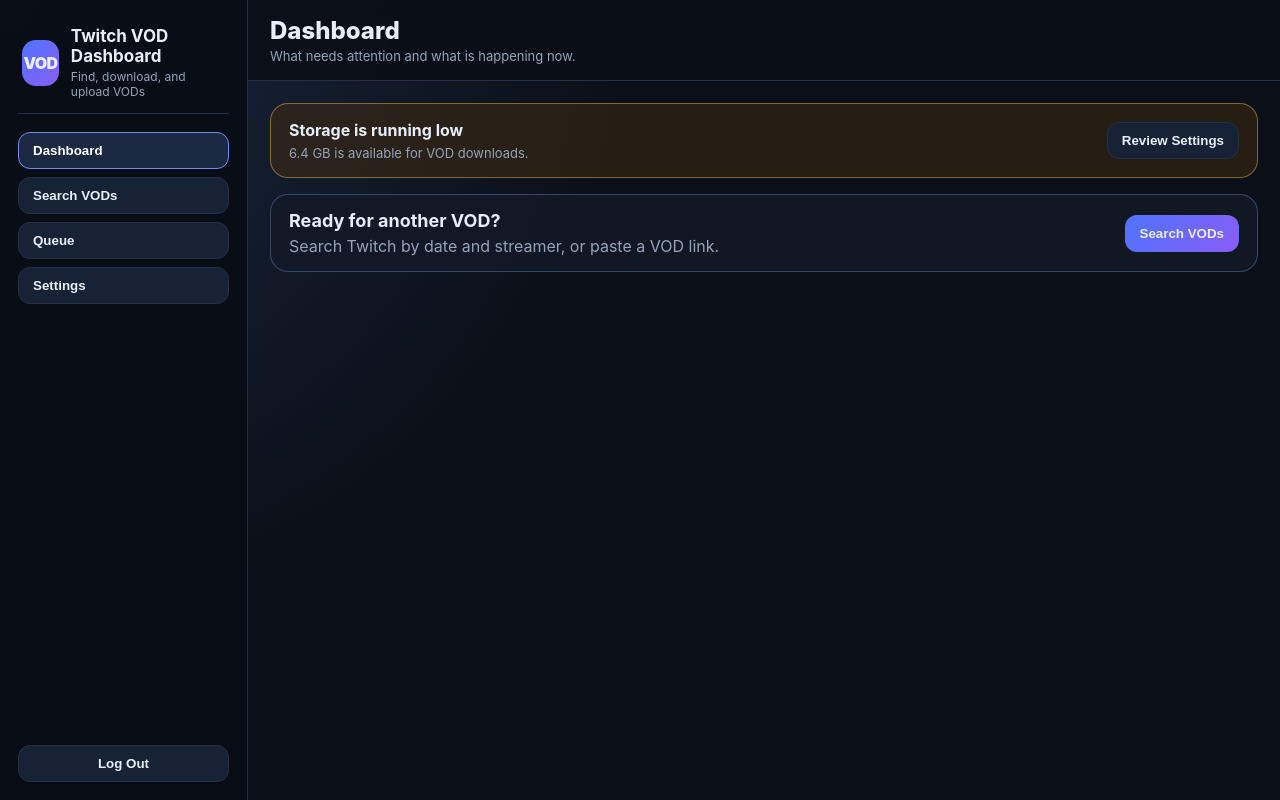
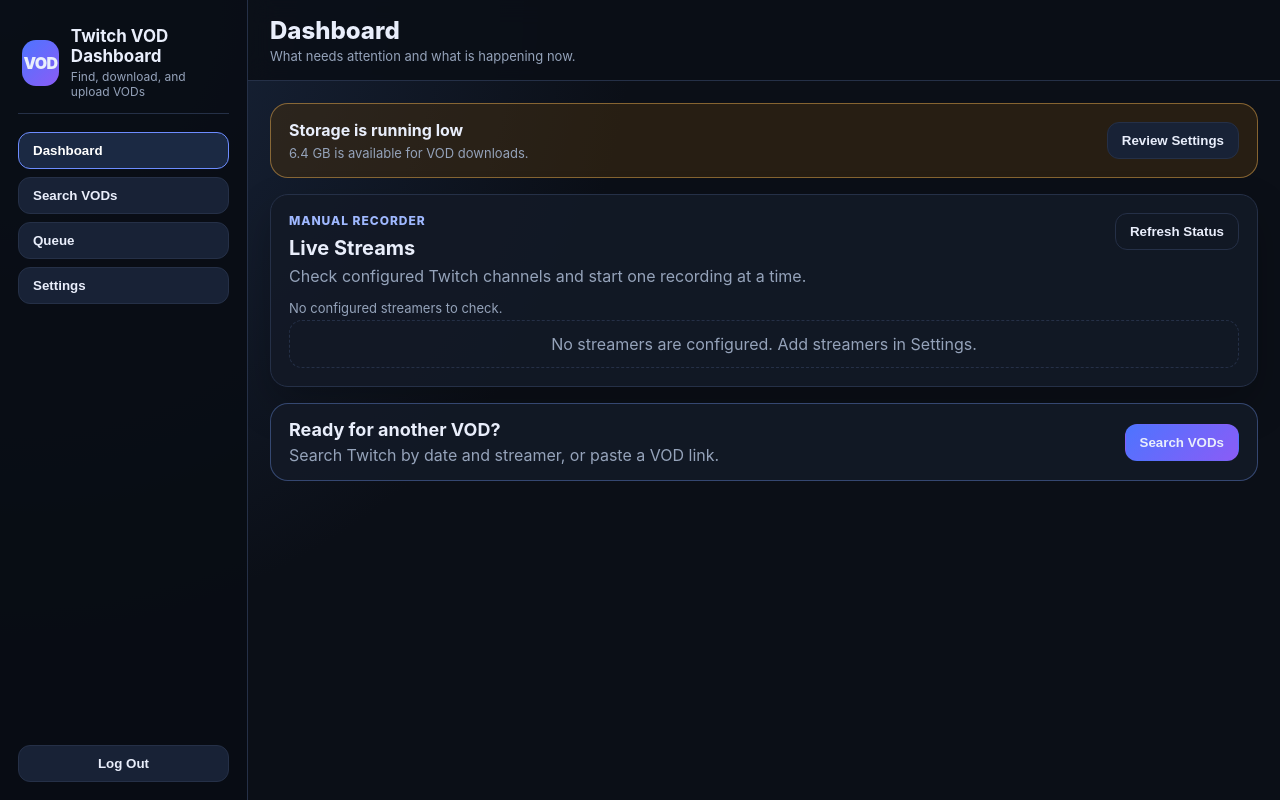
Before and after one commit to fsh-ship/twitch-vod-dashboard, a Flask app: page / in a window 1280 px wide. Run offline with Flask 3, Linux system fonts and the light colour scheme; the visitor is signed in with stand-in values (Sample User, id 1); data that the repository does not hold is empty; parts of the project's set-up code (start-up, migrations or seed data) failed here and were passed over; some libraries are stand-ins or nearby versions.

Commit message:
Add Twitch live recording dashboard UI

```diff
--- a/static/app.js
+++ b/static/app.js
@@ -266,6 +266,16 @@ let queueDetailOpenState = {};
 let autoExpandJobDetails = localStorage.getItem('vodJobAutoExpand') === '1';
 let youtubePlaylistChoices = [];
 let streamerProfileDraft = {};
+let liveStreamers = [];
+let liveStreamStatuses = new Map();
+let liveStatusRequests = new Map();
+let liveStatusRefreshPromise = null;
+let liveStatusInitialRefreshStarted = false;
+let liveRecordingJobs = [];
+let liveRecordingActions = new Map();
+
+const LIVE_STATUS_CONCURRENCY = 2;
+const ACTIVE_RECORDING_STATES = new Set(['queued', 'running', 'stopping']);
 
 const $ = (id) => document.getElementById(id);
 
@@ -364,6 +374,7 @@ function renderState() {
   renderLocalUploadPlaylistSelect();
   $('singleStreamer').innerHTML = state.streamers.map(s => `<option>${escapeHtml(s)}</option>`).join('');
   renderSearchStreamerCheckboxes();
+  syncLiveStreamers(state.streamers);
 }
 
 function escapeHtml(s) {
@@ -373,6 +384,7 @@ function escapeHtml(s) {
 async function loadState() {
   state = await api('/api/state');
   renderState();
+  initializeLiveStatuses();
 }
 window.loadState = loadState;
 
@@ -610,6 +622,263 @@ function localUploadRequestPayload(paths) {
     selected?.dataset.playlistMode || 'streamer-default',
     selected?.value || ''
   );
+}
+
+function formatRecordingDuration(value) {
+  const seconds = Number(value);
+  const total = Number.isFinite(seconds) && seconds > 0 ? Math.floor(seconds) : 0;
+  const hours = Math.floor(total / 3600);
+  const minutes = Math.floor((total % 3600) / 60);
+  const remainder = total % 60;
+  return [hours, minutes, remainder].map(part => String(part).padStart(2, '0')).join(':');
+}
+
+function formatLiveStartedAt(value) {
+  if (!value) return '';
+  const parsed = new Date(value);
+  if (Number.isNaN(parsed.getTime())) return '';
+  return parsed.toLocaleTimeString([], {hour:'2-digit', minute:'2-digit'});
+}
+
+function recordingJobForStreamer(streamer, jobs=liveRecordingJobs) {
+  const login = canonicalStreamerLoginClient(streamer);
+  const matching = (jobs || []).filter(job => (
+    job?.type === 'recording'
+    && canonicalStreamerLoginClient(job.streamer) === login
+  ));
+  return matching.find(job => ACTIVE_RECORDING_STATES.has(job.state))
+    || matching.find(job => job.state === 'completed' || job.state === 'failed')
+    || null;
+}
+
+function activeRecordingJob(jobs=liveRecordingJobs) {
+  return (jobs || []).find(job => (
+    job?.type === 'recording' && ACTIVE_RECORDING_STATES.has(job.state)
+  )) || null;
+}
+
+function recordingStatusText(job) {
+  if (!job) return '';
+  if (job.state === 'queued') return 'Recording is starting…';
+  if (job.state === 'running') return `Recording running · ${formatRecordingDuration(job.recorded_seconds)}`;
+  if (job.state === 'stopping') return 'Recording is stopping…';
+  if (job.state === 'completed' && job.completion_reason === 'natural_end') return 'Stream ended · recording completed';
+  if (job.state === 'completed' && job.completion_reason === 'stopped_by_user') return 'Recording stopped';
+  if (job.state === 'failed' && job.completion_reason === 'stop_incomplete') return 'Recording could not be saved completely';
+  if (job.state === 'failed' && job.completion_reason === 'stop_failed') return 'Recording could not be stopped cleanly';
+  if (job.state === 'failed') return 'Recording failed';
+  return '';
+}
+
+function liveStatusText(status) {
+  if (!status || status.state === 'unknown') return 'Not checked yet';
+  if (status.state === 'checking') return 'Checking live status…';
+  if (status.state === 'live') return 'LIVE';
+  if (status.state === 'offline') return 'Offline';
+  return 'Status could not be loaded';
+}
+
+function liveStatusClass(status, recordingJob) {
+  if (recordingJob && ACTIVE_RECORDING_STATES.has(recordingJob.state)) return 'recording';
+  if (status?.state === 'live') return 'live';
+  if (status?.state === 'error') return 'error';
+  return status?.state === 'checking' ? 'checking' : 'offline';
+}
+
+function renderLiveStreamCard(streamer) {
+  const login = canonicalStreamerLoginClient(streamer);
+  const status = liveStreamStatuses.get(login) || {state:'unknown', streamer:login};
+  const job = recordingJobForStreamer(login);
+  const activeJob = activeRecordingJob();
+  const action = liveRecordingActions.get(login) || null;
+  const activeHere = !!job && ACTIVE_RECORDING_STATES.has(job.state);
+  const terminalHere = !!job && (job.state === 'completed' || job.state === 'failed');
+  const stateClass = liveStatusClass(status, job);
+  const statusLabel = action?.phase === 'starting'
+    ? 'Recording is starting…'
+    : action?.phase === 'stopping'
+      ? 'Recording is stopping…'
+      : (activeHere || (terminalHere && status.state !== 'live'))
+        ? recordingStatusText(job)
+        : liveStatusText(status);
+  const title = status.state === 'live'
+    ? String(status.title || job?.title || '').trim()
+    : (activeHere ? String(job?.title || '').trim() : '');
+  const started = status.state === 'live' ? formatLiveStartedAt(status.started_at) : '';
+  const saved = !!job?.output_complete && (job.state === 'completed' || job.state === 'failed');
+  const canStart = status.state === 'live' && !activeJob && (!action || action.phase === 'error');
+  const startDisabledReason = status.state === 'live' && activeJob && !activeHere
+    ? 'Another recording is already active.'
+    : '';
+  let actionHtml = '';
+  if (activeHere && job.state === 'running') {
+    actionHtml = `<button type="button" class="danger-outline live-recording-stop" data-job-id="${escapeHtml(job.id)}" data-streamer="${escapeHtml(login)}" ${action?.phase === 'stopping' ? 'disabled' : ''}>Stop Recording</button>`;
+  } else if (status.state === 'live' && !activeHere) {
+    actionHtml = `<button type="button" class="primary live-recording-start" data-streamer="${escapeHtml(login)}" ${canStart ? '' : 'disabled'} title="${escapeHtml(startDisabledReason)}">Start Recording</button>`;
+  }
+  const secondary = [
+    title ? `<span class="live-stream-title">${escapeHtml(title)}</span>` : '',
+    started && !activeHere ? `<span class="live-stream-time">Live since ${escapeHtml(started)}</span>` : '',
+    terminalHere && status.state === 'live' ? `<span class="live-recording-note muted">${escapeHtml(recordingStatusText(job))}</span>` : '',
+    saved ? '<span class="live-recording-saved">Recording saved</span>' : '',
+    action?.message ? `<span class="live-recording-message bad">${escapeHtml(action.message)}</span>` : '',
+    startDisabledReason ? `<span class="live-recording-note muted">${escapeHtml(startDisabledReason)}</span>` : ''
+  ].filter(Boolean).join('');
+  return `<article class="live-stream-card is-${stateClass}" data-live-streamer="${escapeHtml(login)}">
+    <div class="live-stream-indicator" aria-hidden="true"></div>
+    <div class="live-stream-copy">
+      <strong>${escapeHtml(streamer)}</strong>
+      <span class="live-stream-state">${escapeHtml(statusLabel)}</span>
+      ${secondary}
+    </div>
+    <div class="live-stream-actions">${actionHtml}</div>
+  </article>`;
+}
+
+function renderLiveStreams() {
+  const box = $('liveStreamsList');
+  if (!box) return;
+  if (!liveStreamers.length) {
+    box.innerHTML = '<div class="live-stream-empty muted">No streamers are configured. Add streamers in Settings.</div>';
+    return;
+  }
+  box.innerHTML = liveStreamers.map(streamer => renderLiveStreamCard(streamer)).join('');
+  box.querySelectorAll('.live-recording-start').forEach(button => button.addEventListener('click', () => {
+    startLiveRecording(button.dataset.streamer).catch(() => {});
+  }));
+  box.querySelectorAll('.live-recording-stop').forEach(button => button.addEventListener('click', () => {
+    stopLiveRecording(button.dataset.jobId, button.dataset.streamer).catch(() => {});
+  }));
+}
+
+function syncLiveStreamers(streamers) {
+  const seen = new Set();
+  liveStreamers = (streamers || []).filter(streamer => {
+    const login = canonicalStreamerLoginClient(streamer);
+    if (!login || seen.has(login)) return false;
+    seen.add(login);
+    if (!liveStreamStatuses.has(login)) liveStreamStatuses.set(login, {state:'unknown', streamer:login});
+    return true;
+  });
+  const configured = new Set(liveStreamers.map(canonicalStreamerLoginClient));
+  [...liveStreamStatuses.keys()].forEach(login => {
+    if (!configured.has(login)) liveStreamStatuses.delete(login);
+  });
+  renderLiveStreams();
+}
+
+function updateLiveRecordingJobs(jobs) {
+  liveRecordingJobs = (jobs || []).filter(job => job?.type === 'recording');
+  liveStreamers.forEach(streamer => {
+    const login = canonicalStreamerLoginClient(streamer);
+    const action = liveRecordingActions.get(login);
+    const job = recordingJobForStreamer(login);
+    if (action?.phase === 'starting' && job && ACTIVE_RECORDING_STATES.has(job.state)) liveRecordingActions.delete(login);
+    if (action?.phase === 'stopping' && job && !ACTIVE_RECORDING_STATES.has(job.state)) liveRecordingActions.delete(login);
+    if (action?.phase === 'error' && job && ACTIVE_RECORDING_STATES.has(job.state)) liveRecordingActions.delete(login);
+  });
+  renderLiveStreams();
+}
+
+async function requestLiveStatus(streamer) {
+  const login = canonicalStreamerLoginClient(streamer);
+  if (!login) return null;
+  if (liveStatusRequests.has(login)) return liveStatusRequests.get(login);
+  liveStreamStatuses.set(login, {state:'checking', streamer:login});
+  renderLiveStreams();
+  const request = api(`/api/live/status?streamer=${encodeURIComponent(login)}`)
+    .then(payload => {
+      const nextState = payload?.state === 'live' || payload?.state === 'offline'
+        ? payload.state
+        : 'error';
+      liveStreamStatuses.set(login, {...payload, streamer:login, state:nextState});
+      return liveStreamStatuses.get(login);
+    })
+    .catch(() => {
+      const failed = {state:'error', streamer:login};
+      liveStreamStatuses.set(login, failed);
+      return failed;
+    })
+    .finally(() => {
+      liveStatusRequests.delete(login);
+      renderLiveStreams();
+    });
+  liveStatusRequests.set(login, request);
+  return request;
+}
+
+async function refreshLiveStatuses() {
+  if (liveStatusRefreshPromise) return liveStatusRefreshPromise;
+  const button = $('refreshLiveStatuses');
+  const message = $('liveStreamsRefreshStatus');
+  if (button) button.disabled = true;
+  if (message) message.textContent = liveStreamers.length ? 'Live status is being refreshed…' : 'No configured streamers to check.';
+  const queue = [...liveStreamers];
+  liveStatusRefreshPromise = (async () => {
+    let index = 0;
+    const worker = async () => {
+      while (index < queue.length) {
+        const streamer = queue[index++];
+        await requestLiveStatus(streamer);
+      }
+    };
+    const workerCount = Math.min(LIVE_STATUS_CONCURRENCY, queue.length);
+    await Promise.all(Array.from({length:workerCount}, worker));
+  })();
+  try {
+    await liveStatusRefreshPromise;
+  } finally {
+    liveStatusRefreshPromise = null;
+    if (button) button.disabled = false;
+    if (message) message.textContent = liveStreamers.length ? 'Live status updated.' : 'No configured streamers to check.';
+  }
+}
+
+function initializeLiveStatuses() {
+  if (liveStatusInitialRefreshStarted) return;
+  liveStatusInitialRefreshStarted = true;
+  refreshLiveStatuses().catch(() => {});
+}
+
+function friendlyRecordingActionError(error, action) {
+  const code = String(error?.message || '').split(/\n/)[0];
+  if (code === 'recording_conflict') return 'Another recording is already active.';
+  if (code === 'streamer_not_live') return 'The streamer is no longer live.';
+  if (code === 'live_status_unavailable') return 'Live status could not be confirmed.';
+  if (code === 'recording_not_stoppable') return 'This recording can no longer be stopped.';
+  return action === 'stop' ? 'Recording could not be stopped.' : 'Recording could not be started.';
+}
+
+async function startLiveRecording(streamer) {
+  const login = canonicalStreamerLoginClient(streamer);
+  if (!login) return;
+  liveRecordingActions.set(login, {phase:'starting'});
+  renderLiveStreams();
+  try {
+    await api('/api/live/record', {method:'POST', body:JSON.stringify({streamer:login})});
+  } catch (error) {
+    liveRecordingActions.set(login, {phase:'error', message:friendlyRecordingActionError(error, 'start')});
+    renderLiveStreams();
+    showToast(friendlyRecordingActionError(error, 'start'), 'bad');
+    throw error;
+  }
+  pollJobs().catch(() => {});
+}
+
+async function stopLiveRecording(jobId, streamer) {
+  const login = canonicalStreamerLoginClient(streamer);
+  if (!login || !jobId) return;
+  liveRecordingActions.set(login, {phase:'stopping'});
+  renderLiveStreams();
+  try {
+    await api(`/api/live/record/${encodeURIComponent(jobId)}/stop`, {method:'POST', body:JSON.stringify({})});
+    pollJobs().catch(() => {});
+  } catch (error) {
+    liveRecordingActions.set(login, {phase:'error', message:friendlyRecordingActionError(error, 'stop')});
+    renderLiveStreams();
+    showToast(friendlyRecordingActionError(error, 'stop'), 'bad');
+    throw error;
+  }
 }
 
 function streamerEditorNames() {
@@ -1159,6 +1428,7 @@ function explicitQueueItemState(job, index) {
 function queueItemsFromJobs(jobs, nowMs=Date.now()) {
   const items = [];
   (jobs || []).slice().reverse().forEach(job => {
+    if (job?.type === 'recording') return;
     const logs = job.log || [];
     const progress = parseProgress(logs);
     const sources = job.urls || [];
@@ -1494,6 +1764,7 @@ async function pollJobs() {
   const box = $('jobs');
   updateQueueSummary(data.jobs || []);
   renderVodQueue(data.jobs || [], data.queue_controls || {});
+  updateLiveRecordingJobs(data.jobs || []);
   if (!data.jobs.length) {
     box.textContent = 'No downloads in this session yet.';
     updateQueueSummary([]);
@@ -1556,6 +1827,7 @@ async function refreshDashboard() {
     const yt = data.youtube || {};
     const disk = data.disk || {};
     const queue = queueItemsFromJobs(jobsData.jobs || []);
+    updateLiveRecordingJobs(jobsData.jobs || []);
     const running = queue.filter(item => item.state === 'running' || item.state === 'cancelling');
     const waiting = queue.filter(item => item.state === 'waiting');
     const errors = queue.filter(item => item.state === 'error' && !item.resolved);
@@ -1917,6 +2189,7 @@ $('youtubeConnect').addEventListener('click', async () => {
 $('youtubeLoadPlaylists').addEventListener('click', () => loadYoutubePlaylists().then(() => alert('Playlists loaded.')).catch(e => alert(e.message)));
 $('saveYoutubeSettings').addEventListener('click', (e) => window.vodRobustSaveSettings(e, 'youtube'));
 $('saveYoutubeSettingsBottom').addEventListener('click', (e) => window.vodRobustSaveSettings(e, 'youtube'));
+$('refreshLiveStatuses').addEventListener('click', () => refreshLiveStatuses().catch(() => {}));
 
 setInterval(() => pollJobs().catch(() => {}), 5000);
 loadState().then(() => {
--- a/static/style.css
+++ b/static/style.css
@@ -677,6 +677,22 @@ main { width:100%; max-width:1320px; }
 
 .dashboard-alerts { display:grid; gap:12px; }
 .dashboard-alerts:empty { display:none; }
+.live-stream-list { display:grid; gap:9px; }
+.live-stream-empty { padding:13px; border:1px dashed var(--line); border-radius:13px; text-align:center; }
+.live-stream-card { display:grid; grid-template-columns:12px minmax(0,1fr) auto; gap:12px; align-items:center; padding:12px 13px; border:1px solid var(--line); border-radius:15px; background:#0e1522; }
+.live-stream-indicator { width:10px; height:10px; border-radius:999px; background:#718096; box-shadow:0 0 0 4px rgba(113,128,150,.12); }
+.live-stream-card.is-live .live-stream-indicator { background:#ff525d; box-shadow:0 0 0 4px rgba(255,82,93,.14); }
+.live-stream-card.is-recording .live-stream-indicator { background:var(--good); box-shadow:0 0 0 4px rgba(87,214,141,.14); }
+.live-stream-card.is-error .live-stream-indicator { background:#ffb85c; box-shadow:0 0 0 4px rgba(255,184,92,.14); }
+.live-stream-card.is-checking .live-stream-indicator { background:var(--accent); }
+.live-stream-copy { min-width:0; display:grid; gap:3px; }
+.live-stream-copy strong, .live-stream-title { overflow-wrap:anywhere; }
+.live-stream-state { color:#dbe7ff; font-size:13px; font-weight:700; }
+.live-stream-title, .live-stream-time, .live-recording-saved, .live-recording-message, .live-recording-note { font-size:12px; line-height:1.4; }
+.live-stream-title, .live-stream-time { color:var(--muted); }
+.live-recording-saved { color:var(--good); }
+.live-stream-actions { display:flex; align-items:center; justify-content:flex-end; }
+.live-stream-actions button { min-width:132px; }
 .action-alert { display:flex; justify-content:space-between; align-items:center; gap:16px; padding:16px 18px; border:1px solid var(--line); border-radius:18px; background:rgba(19,26,38,.94); }
 .action-alert > div { display:grid; gap:5px; }
 .action-alert span { color:var(--muted); font-size:13px; }
@@ -882,6 +898,9 @@ main { width:100%; max-width:1320px; }
 
 @media (max-width:430px) {
   .dashboard-idle { align-items:stretch; }
+  .live-stream-card { grid-template-columns:12px minmax(0,1fr); align-items:start; }
+  .live-stream-actions { grid-column:1 / -1; }
+  .live-stream-actions button { width:100%; min-height:44px; }
   .streamer-add-row { grid-template-columns:1fr; }
   .streamer-add-row button { width:100%; }
   .queue-vod-item.compact { grid-template-columns:minmax(0,1fr) auto; }
--- a/templates/index.html
+++ b/templates/index.html
@@ -40,6 +40,16 @@
       <main>
         <section class="page active" id="page-dashboard">
           <section id="dashboardAlerts" class="dashboard-alerts" aria-live="polite"></section>
+          <section class="card live-streams-section" id="liveStreamsSection">
+            <div class="section-heading">
+              <div><p class="eyebrow">Manual recorder</p><h2>Live Streams</h2><p class="muted">Check configured Twitch channels and start one recording at a time.</p></div>
+              <button type="button" class="quiet-button" id="refreshLiveStatuses">Refresh Status</button>
+            </div>
+            <div id="liveStreamsRefreshStatus" class="field-message muted" role="status" aria-live="polite"></div>
+            <div id="liveStreamsList" class="live-stream-list" aria-live="polite">
+              <div class="live-stream-empty muted">Configured streamers have not been loaded yet.</div>
+            </div>
+          </section>
           <section class="card" id="dashboardRunningSection">
             <div class="section-heading"><div><p class="eyebrow">Current activity</p><h2>Running</h2></div><button type="button" class="goto-page quiet-button" data-page="queue">View Queue</button></div>
             <div id="dashboardRunning" class="activity-list muted">No downloads or uploads are currently running.</div>
--- a/vod_dashboard/twitch.py
+++ b/vod_dashboard/twitch.py
@@ -228,6 +228,7 @@ _TWITCH_NOT_LIVE_RE = re.compile(
     r"\b(?:the\s+)?(?:channel|user)\s+is\s+not\s+currently\s+live\b",
     re.IGNORECASE,
 )
+LIVE_STATUS_TIMEOUT_SECONDS = 30
 _TWITCH_QUALITY_RE = re.compile(
     r"(?<!\d)(\d{3,4})p(?:([1-9]\d{1,2}))?\b", re.IGNORECASE
 )
@@ -351,7 +352,10 @@ def run_ytdlp_live_status(
 
     try:
         process = subprocess.run(
-            command, capture_output=True, text=True, timeout=180
+            command,
+            capture_output=True,
+            text=True,
+            timeout=LIVE_STATUS_TIMEOUT_SECONDS,
         )
     except subprocess.TimeoutExpired as exc:
         raise RuntimeError("The Twitch live-status query timed out.") from exc
```
Also changed, not shown: tests/test_twitch_helpers.py (+17 -1 lines), tests/test_v11_ui.py (+245 -0 lines).
